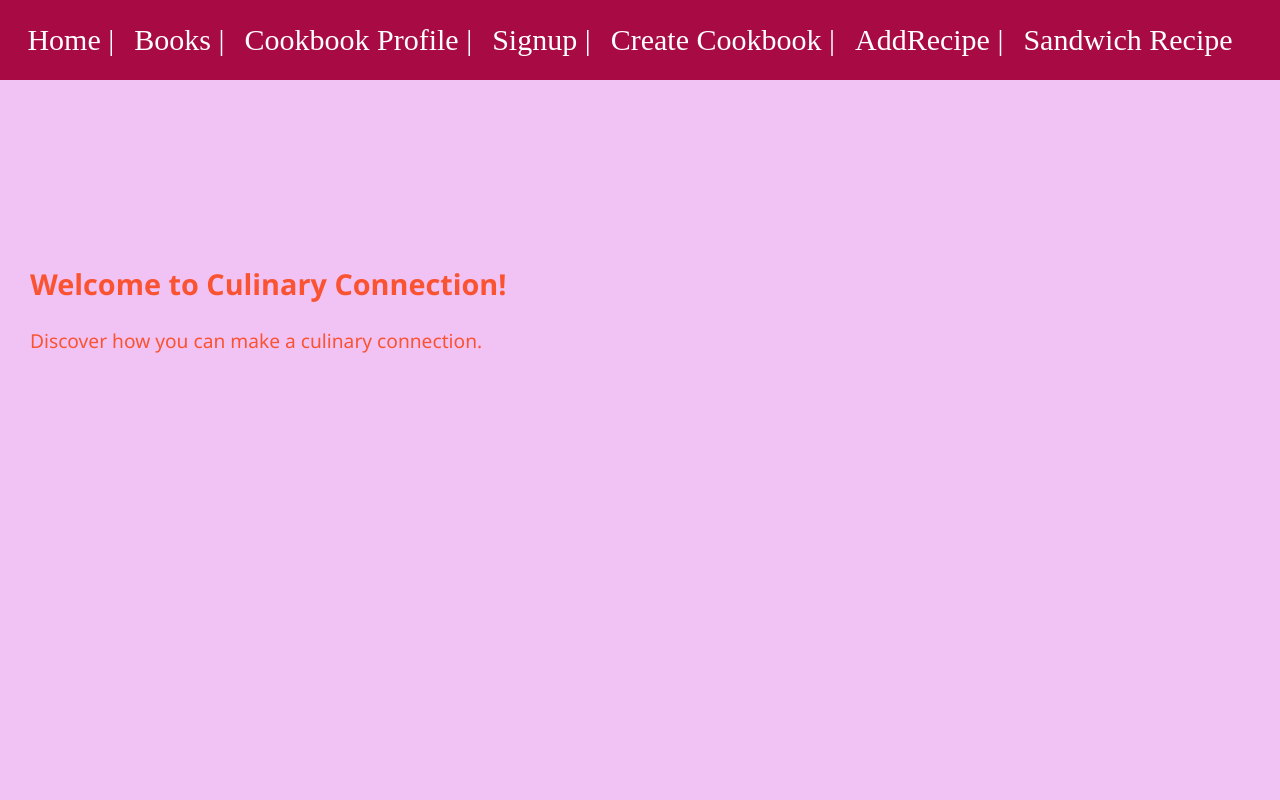
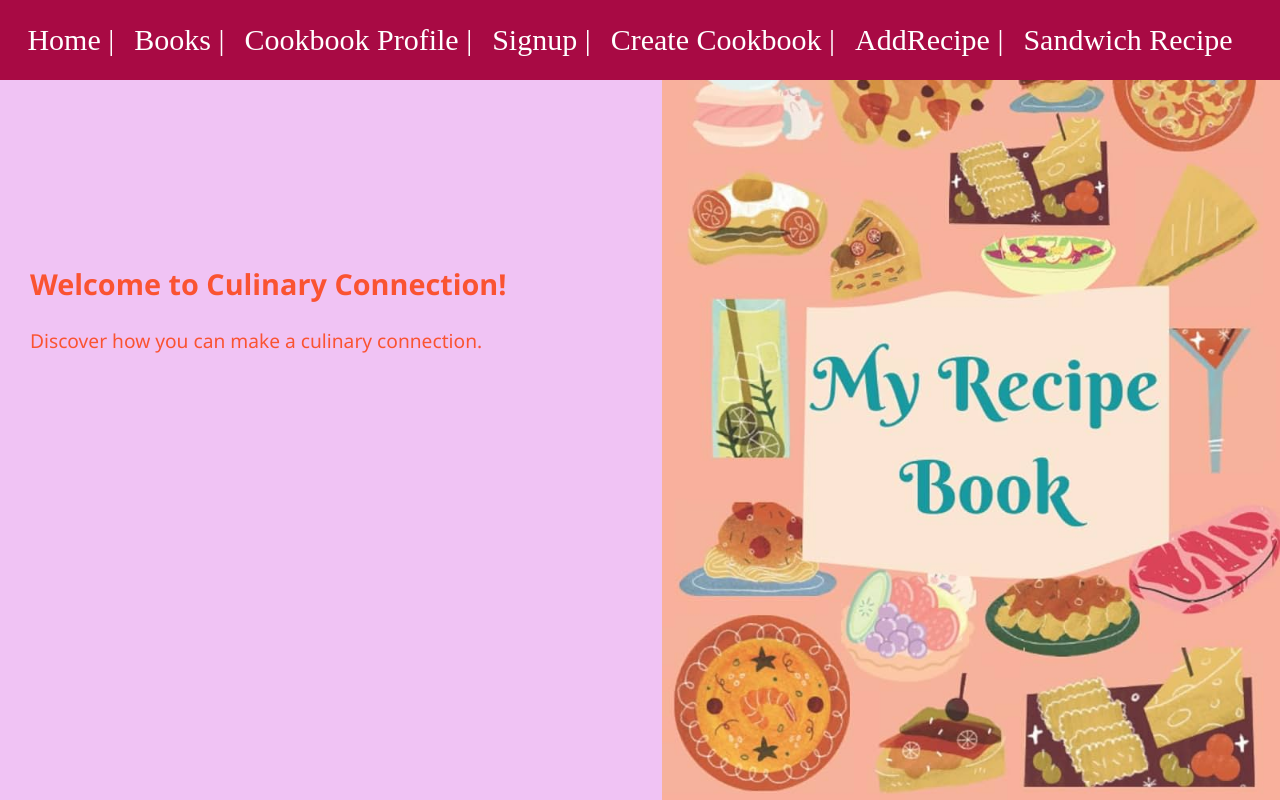
Before and after one commit to CuptainTeamo/CulinaryConnections_React, a React (Create React App) app: page / in a window 1280 px wide. Shown: the top 800 px of the page. Built offline with nearby package versions, Linux system fonts and the light colour scheme.

Commit message:
HomePage styling fixed and image added

```diff
--- a/src/Components/HomePage/HomePage.css
+++ b/src/Components/HomePage/HomePage.css
@@ -6,6 +6,10 @@
 
 .hero {
     background: #f0c3f4;
+    background-image: url('../../../public/recipebook.jpg');
+    background-size: contain;
+    background-position: right center;
+    background-repeat: no-repeat;
     color: #fa5331;
     text-align: left;
     position: relative;
```
Also changed, not shown: public/recipebook.jpg (added).
